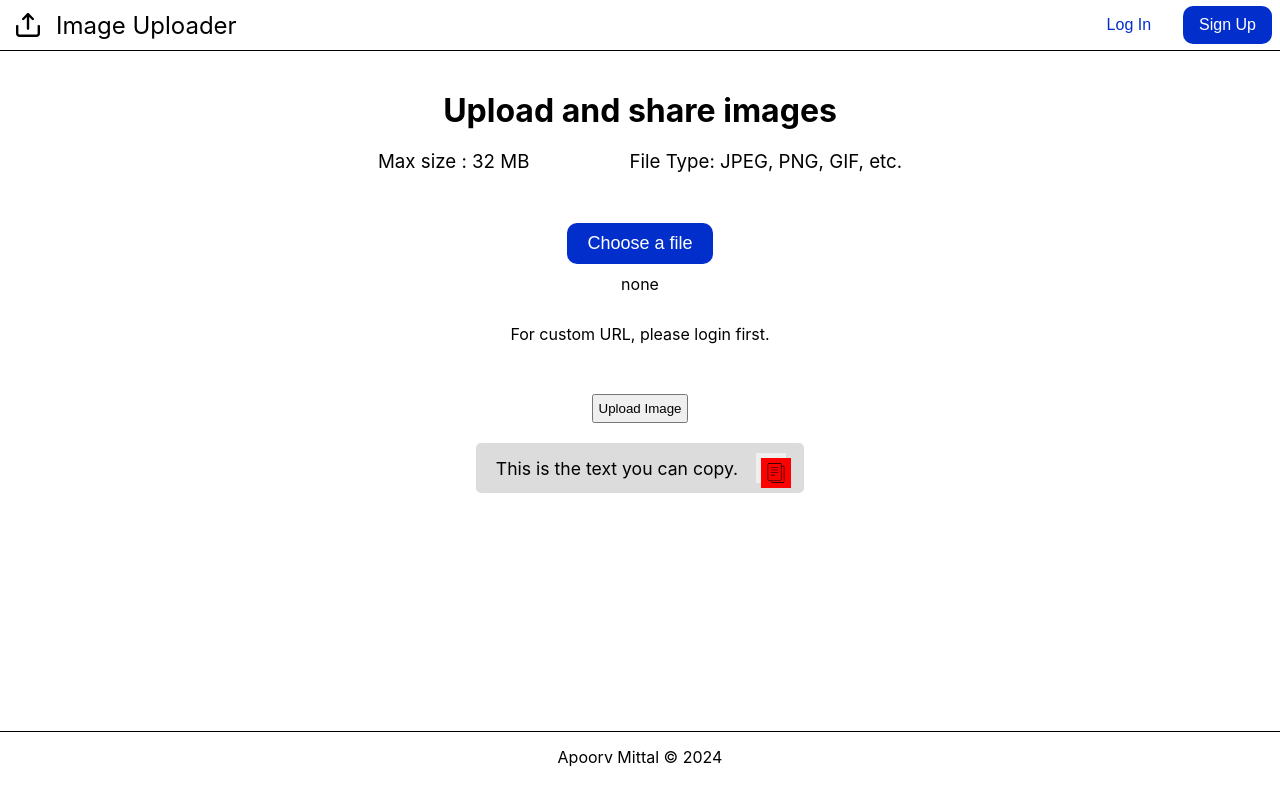
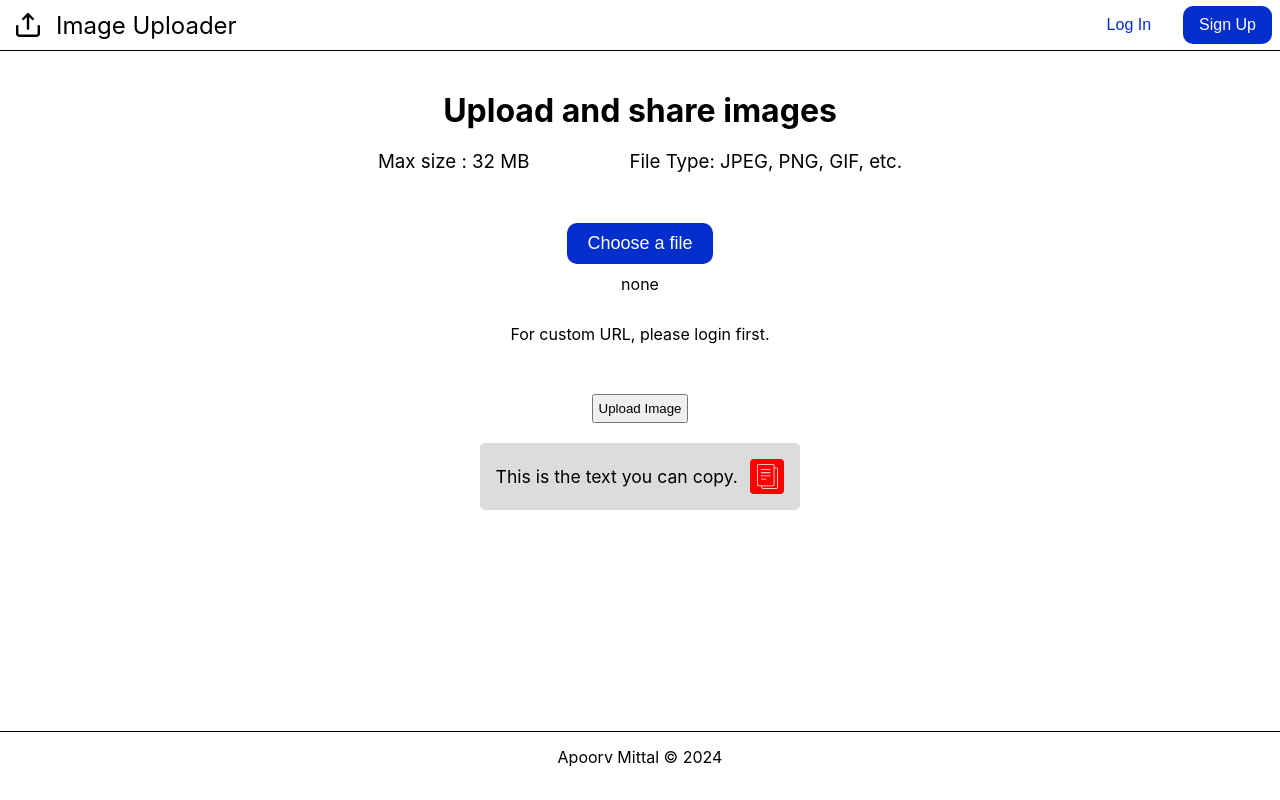
Before and after one commit to Apoorv012/Image-Uploader-Frontend, a React (Vite) app: page / in a window 1280 px wide. Built offline with nearby package versions, Linux system fonts and the light colour scheme.

Commit message:
chore: fix svg

```diff
--- a/src/App.css
+++ b/src/App.css
@@ -107,41 +107,37 @@ footer {
   justify-content: center;
 }
 
-.copy-div {
+.copy-content {
   background-color: gainsboro;
-  padding: 10px 10px;
+  padding: 16px;
   border-radius: 5px;
   display: flex;
+  flex-direction: row;
   justify-content: center;
   align-items: center;
   font-size: 1.1rem;
 }
 
-#text-to-copy {
-  margin-inline: 10px;
+
+.copy-btn {
+  border: none;
+  border-radius: 4px;
+  background-color: red;
+  text-align: center;
+  font-size: 16px;
+  cursor: pointer;
+  margin-left: 0.75rem;
+  display: flex;
+  justify-content: center;
+  align-items: center;
+
 }
 
-.copy-btn {
-  /* background-color: gray; */
-  border: none;
-  padding: 10px 10px;
-  text-align: center;
-  text-decoration: none;
-  display: inline-block;
-  font-size: 16px;
-  cursor: pointer;
-  height: 30px;
-  width: 30px;
-}
-
-#copy-icon {
-  background-color: red;
-  padding: 5px;
-  fill: white;
+.copysvg {
   /* position: relative; */
-  width: 20px;
-  height: 20px;
-  margin-top: -50%;
-  margin-left: -50%;
+  padding: 0.3rem;
+  width: 25px;
+  height: 25px;
+justify-content: center;
 
 }
--- a/src/App.jsx
+++ b/src/App.jsx
@@ -75,10 +75,10 @@ function App() {
         </form>
 
         <div className="copy-container">
-          <div className='copy-div'>
+          <div className='copy-content'>
             <p id="text-to-copy">This is the text you can copy.</p>
-            <button className='btn copy-btn' onclick="copyText()">
-              <img id='copy-icon' src="/copy.svg" alt="copy_img" />
+            <button className='copy-btn' onclick="copyText()">
+              <img className='copysvg' src="/copy.svg" alt="copy_img" />
             </button>
           </div>
         </div>
```
Also changed, not shown: public/copy.svg.
